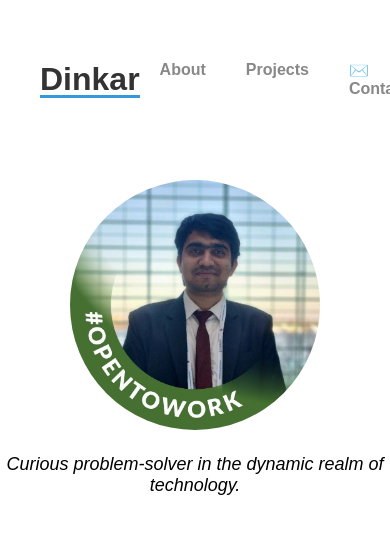
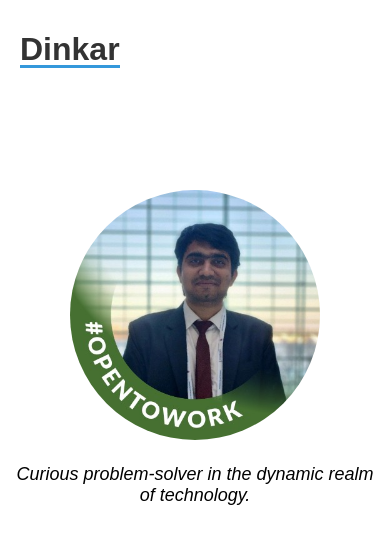
Before and after one commit to dinkar64/dinkar-dinkar, a React (Create React App) app: page / in a window 390 px wide. Shown: the top 544 px of the page. Built offline with nearby package versions, Linux system fonts and the light colour scheme.

Commit message:
Correction - 1

```diff
--- a/src/App.css
+++ b/src/App.css
@@ -46,6 +46,13 @@ html {
   }
 }
 
+/* Responsive styles */
+@media only screen and (max-width: 768px) {
+  .content-container {
+    padding: 10px;
+  }
+}
+
 .App-header {
   background-color: #282c34;
   min-height: 100vh;
--- a/src/components/Header.css
+++ b/src/components/Header.css
@@ -64,3 +64,17 @@ header {
 .dinkar.active::after {
   transform: scaleX(1);
 }
+
+@media only screen and (max-width: 768px) {
+  header {
+    padding: 10px 20px;
+  }
+
+  .header-right {
+    display: none;
+  }
+
+  .menu-icon {
+    display: block;
+  }
+}
--- /dev/null
+++ b/src/components/Home.css
@@ -0,0 +1,20 @@
+/* src/components/Home.css */
+
+.home-container {
+    text-align: center;
+    margin-top: 20px;
+  }
+
+  .profile-image {
+    border-radius: 50%;
+    width: 100%; /* Adjust as needed */
+    max-width: 250px;
+    height: auto;
+    margin-top: 160px;
+  }
+
+  .tagline {
+    font-style: italic;
+    font-size: 18px;
+    margin-top: 20px;
+  }
--- a/src/components/Home.js
+++ b/src/components/Home.js
@@ -2,24 +2,25 @@
 
 import React, { useEffect } from 'react';
 import profileImage from './profile_img.jpg'; // Replace with your actual image file name
+import './Home.css';
 
 const Home = () => {
   useEffect(() => {
     document.title = 'Dinkar';
   }, []);
 
-  const linkedinUrl = 'https://www.linkedin.com/in/dinkar-dinkar'; // Replace with your LinkedIn profile URL
+  const linkedinUrl = 'https://www.linkedin.com/in/dinkar-dinkar';
 
   return (
-    <div style={{ textAlign: 'center', marginTop: '20px' }}>
+    <div className="home-container">
       <a href={linkedinUrl} target="_blank" rel="noopener noreferrer">
         <img
           src={profileImage}
           alt="Profile"
-          style={{ borderRadius: '50%', width: '250px', height: '250px', marginTop: '160px' }}
+          className="profile-image"
         />
       </a>
-      <p style={{ fontStyle: 'italic', fontSize: '18px', marginTop: '20px' }}>
+      <p className="tagline">
         Curious problem-solver in the dynamic realm of technology.
       </p>
     </div>
--- a/src/components/Projects.css
+++ b/src/components/Projects.css
@@ -57,3 +57,14 @@
     background-color: #3498db;
     color: #fff;
   }
+
+    /* Responsive styles */
+@media only screen and (max-width: 768px) {
+  .project-cards {
+    flex-direction: column;
+  }
+
+  .card {
+    width: 100%;
+  }
+}
```
